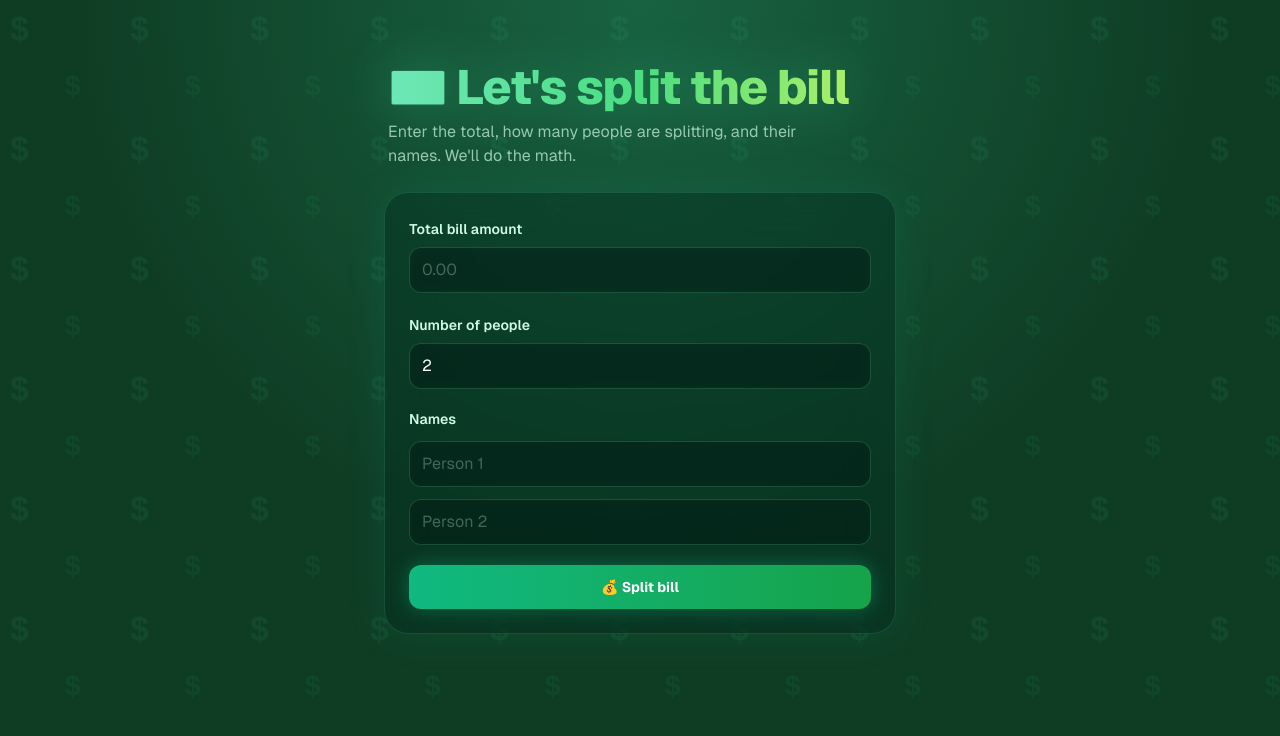
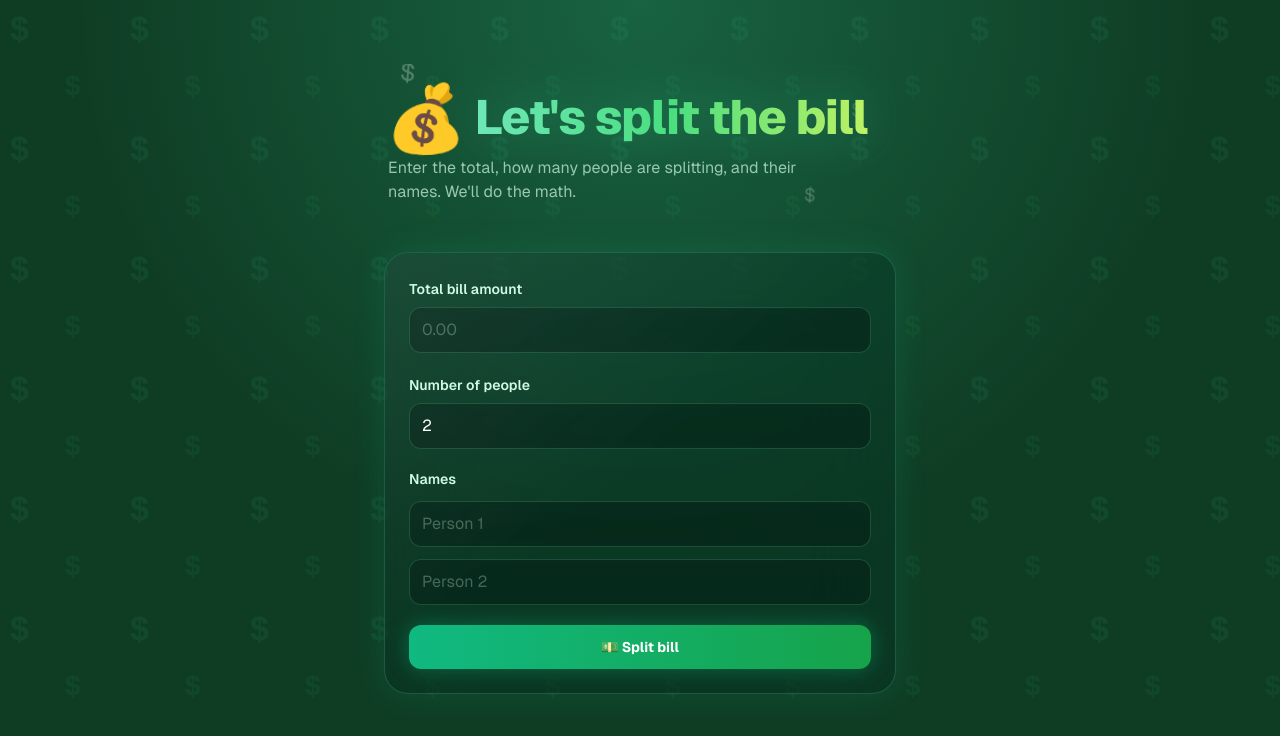
Before and after one commit to Emas15/split-the-bill, a Next.js app: page / in a window 1280 px wide. Shown: the top 736 px of the page. Built offline with nearby package versions, Linux system fonts and the light colour scheme.

Commit message:
Refactor page layout with glass card design

```diff
--- a/app/page.tsx
+++ b/app/page.tsx
@@ -396,6 +396,9 @@ export default function Home() {
   const inputClassName =
     "mt-1.5 w-full rounded-xl border border-emerald-300/20 bg-black/20 px-3 py-2.5 text-white outline-none placeholder:text-emerald-100/30 backdrop-blur-sm transition focus:border-emerald-400/60 focus:bg-black/30 focus:ring-2 focus:ring-emerald-400/30";
 
+  const glassCardClassName =
+    "relative overflow-hidden rounded-3xl border border-emerald-300/20 bg-emerald-950/30 p-6 backdrop-blur-2xl transition hover:border-emerald-300/40 [animation:glowPulse_5s_ease-in-out_infinite]";
+
   return (
     <main
       className="min-h-screen px-4 py-12 font-[family-name:var(--font-geist-sans)] text-white sm:py-16"
@@ -408,10 +411,25 @@ export default function Home() {
       }}
     >
       <div className="mx-auto w-full max-w-lg space-y-6">
-        <header className="px-1 text-center sm:text-left">
+        <header className="relative overflow-hidden rounded-3xl px-1 py-6 text-center sm:text-left">
+          <span className="pointer-events-none absolute left-4 top-2 text-2xl opacity-20 [animation:floatUp_4s_ease-in-out_infinite]">
+            $
+          </span>
+          <span className="pointer-events-none absolute right-8 top-8 text-xl opacity-15 [animation:floatUp_5s_ease-in-out_infinite_0.5s]">
+            $
+          </span>
+          <span className="pointer-events-none absolute bottom-2 right-20 text-lg opacity-10 [animation:floatUp_3.5s_ease-in-out_infinite_1s]">
+            $
+          </span>
+
+          <div className="flex items-center justify-center gap-3 sm:justify-start">
+            <span className="inline-block text-5xl sm:text-6xl [animation:pound_2.2s_ease-in-out_infinite]">
+              💰
+            </span>
             <h1 className="bg-gradient-to-r from-emerald-300 via-green-400 to-lime-300 bg-clip-text text-4xl font-extrabold tracking-tight text-transparent drop-shadow-[0_0_25px_rgba(52,211,153,0.35)] sm:text-5xl">
-            💵 Let&apos;s split the bill
+              Let&apos;s split the bill
             </h1>
+          </div>
           <p className="mt-2 max-w-md text-emerald-100/70 sm:mx-0 mx-auto">
             Enter the total, how many people are splitting, and their names.
             We&apos;ll do the math.
@@ -424,7 +442,9 @@ export default function Home() {
           </p>
         )}
 
-        <section className="rounded-3xl border border-emerald-300/15 bg-emerald-950/40 p-6 shadow-[0_0_40px_rgba(16,185,129,0.12)] backdrop-blur-xl transition hover:border-emerald-300/30">
+        <section className={glassCardClassName}>
+          <div className="pointer-events-none absolute inset-0 bg-gradient-to-br from-white/[0.06] via-transparent to-transparent" />
+          <div className="relative">
             <form onSubmit={handleSubmit} className="space-y-5">
               <label className="block">
                 <span className="text-sm font-semibold text-emerald-100">
@@ -491,7 +511,7 @@ export default function Home() {
                 type="submit"
                 className="w-full rounded-xl bg-gradient-to-r from-emerald-500 to-green-600 px-4 py-3 text-sm font-bold text-white shadow-[0_0_20px_rgba(16,185,129,0.4)] transition hover:scale-[1.02] hover:shadow-[0_0_30px_rgba(16,185,129,0.6)] active:scale-[0.98]"
               >
-              💰 Split bill
+                💵 Split bill
               </button>
               {canReset && (
                 <button
@@ -503,10 +523,13 @@ export default function Home() {
                 </button>
               )}
             </form>
+          </div>
         </section>
 
         {shares && (
-          <section className="rounded-3xl border border-emerald-300/15 bg-emerald-950/40 p-6 shadow-[0_0_40px_rgba(16,185,129,0.1)] backdrop-blur-xl">
+          <section className={glassCardClassName}>
+            <div className="pointer-events-none absolute inset-0 bg-gradient-to-br from-white/[0.06] via-transparent to-transparent" />
+            <div className="relative">
               <div className="flex items-end justify-between gap-3">
                 <h2 className="text-lg font-bold text-white">Each share</h2>
                 <p className="text-sm font-semibold text-lime-300">
@@ -522,7 +545,7 @@ export default function Home() {
                 aria-valuenow={paidCount}
               >
                 <div
-                className="h-full rounded-full bg-gradient-to-r from-emerald-400 to-lime-400 shadow-[0_0_15px_rgba(163,230,53,0.6)] transition-[width] duration-500 ease-out"
+                  className="h-full rounded-full bg-[length:200%_100%] bg-gradient-to-r from-emerald-400 via-lime-300 to-emerald-400 shadow-[0_0_15px_rgba(163,230,53,0.6)] transition-[width] duration-500 ease-out [animation:shimmer_2.5s_linear_infinite]"
                   style={{ width: `${paidPercent}%` }}
                 />
               </div>
@@ -581,11 +604,14 @@ export default function Home() {
               >
                 {allPaid ? "🎉 All paid — start a new split" : "Start a new split"}
               </button>
+            </div>
           </section>
         )}
 
         {history.length > 0 && (
-          <section className="rounded-3xl border border-emerald-300/15 bg-emerald-950/40 p-6 shadow-[0_0_40px_rgba(16,185,129,0.08)] backdrop-blur-xl">
+          <section className={glassCardClassName}>
+            <div className="pointer-events-none absolute inset-0 bg-gradient-to-br from-white/[0.06] via-transparent to-transparent" />
+            <div className="relative">
               <h2 className="text-lg font-bold text-white">Previous splits</h2>
               <p className="mt-1 text-sm text-emerald-200/50">
                 Saved when you start a new split.
@@ -626,6 +652,7 @@ export default function Home() {
                   );
                 })}
               </ul>
+            </div>
           </section>
         )}
       </div>
```
Lines whose indentation alone changed are shown as unchanged.
